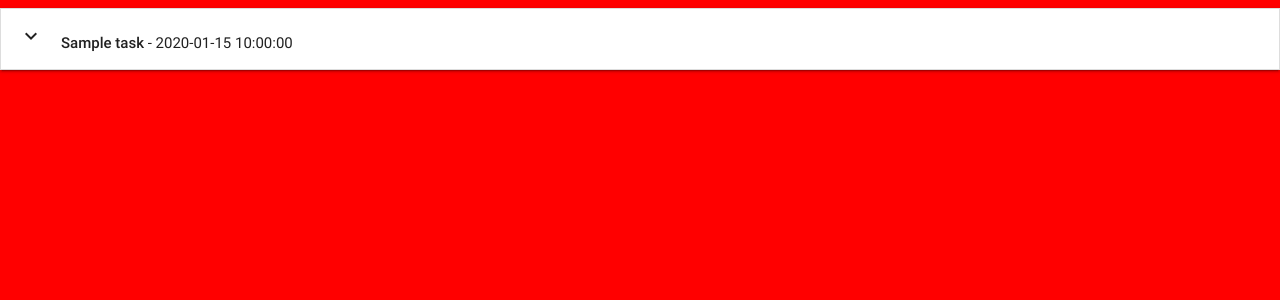
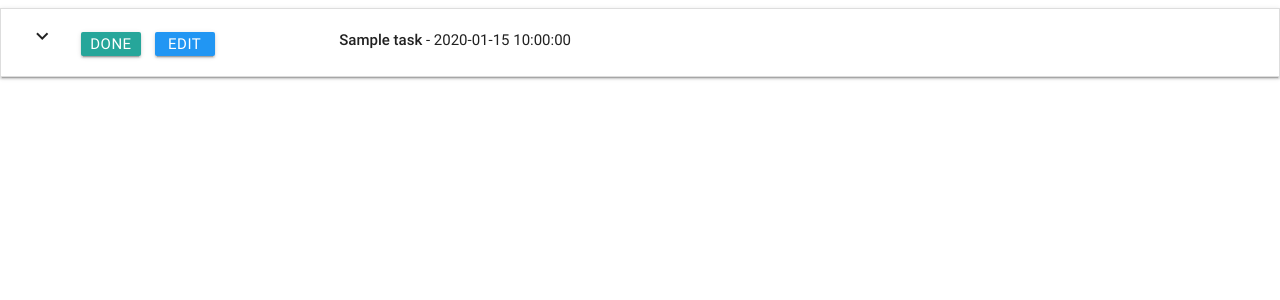
Before and after one commit to Trevbytes/taskManager, a Flask app: page / in a window 1280 px wide. Shown: the top 300 px of the page. Run offline with Flask 2, Linux system fonts and the light colour scheme; a database or web service that is not in the repository returns one stand-in record (values such as "Sample title"); some libraries are stand-ins or nearby versions.

Commit message:
Added edit buttons

```diff
--- a/run.py
+++ b/run.py
@@ -35,6 +35,14 @@ def insert_task():
     return redirect(url_for('get_tasks'))
 
 
+@app.route('/edit_task/<task_id>')
+def edit_task(task_id):
+    the_task = mongo.db.tasks.find_one({"_id": ObjectId(task_id)})
+    all_categories = mongo.db.categories.find()
+    return render_template('edittask.html', task=the_task,
+                           categories=all_categories)
+
+
 if __name__ == '__main__':
     app.run(host=os.environ.get('IP'),
             port=int(os.environ.get('PORT')),
--- a/static/css/style.css
+++ b/static/css/style.css
@@ -1,3 +1,11 @@
-body{
-    background-color: red;
+.btn_small {
+    height: 24px;
+    width: 60px;
+    line-height: 24px;
+    margin: 5px 5px;
+    padding: 0 0.5em;
 }
+
+.task_header {
+    margin-top: 5px;
+}
--- a/templates/tasks.html
+++ b/templates/tasks.html
@@ -1,20 +1,26 @@
-{% extends 'base.html' %}
-{% block content %}
+{% extends 'base.html'%} {% block content %}
+<div class="row">
     <ul class="collapsible" data-collapsible="accordion">
         {% for task in tasks %}
         <li>
             <div class="collapsible-header">
+                <div class="col s3">
+                    <i class="material-icons">expand_more</i>
+                    <a class="waves-effect waves-light btn btn_small">Done</a>
+                    <a class="waves-effect waves-light btn btn_small blue">Edit</a>
 
-                <div class=" task_header col s9">
-                    <i class="material-icons">expand_more</i><strong>{{task.task_name}}</strong> - {{task.due_date}}
+                </div>
+                <div class="task_header col s9">
+                    <strong>{{task.task_name}}</strong> - {{task.due_date}}
                 </div>
             </div>
             <div class="collapsible-body">
                 <span>
-                    {{task.task_description}}
-                </span>
+                {{task.task_description}}
+            </span>
             </div>
         </li>
         {% endfor %}
     </ul>
+</div>
 {% endblock %}
```
Also changed, not shown: templates/edittask.html (added, +55 -0 lines).
